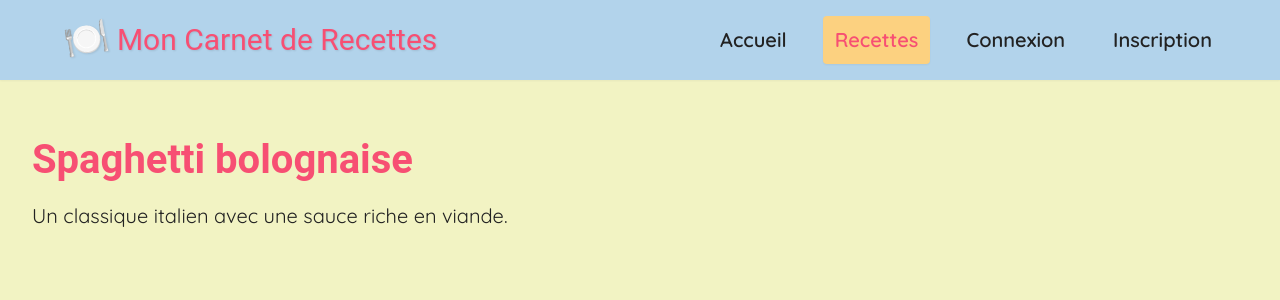
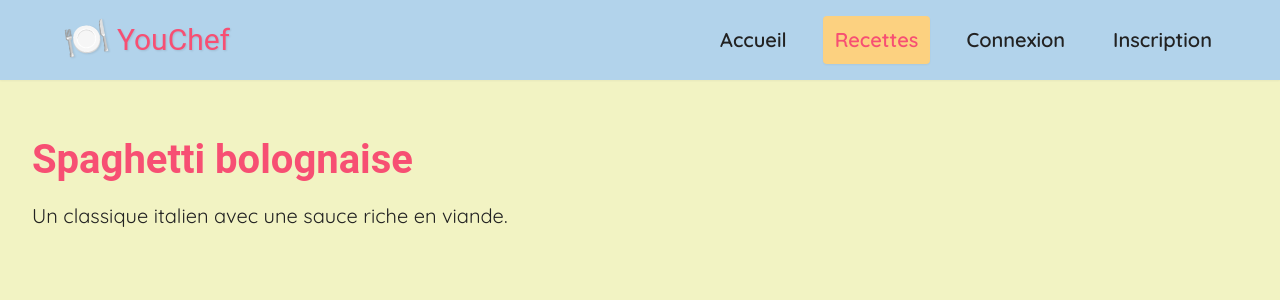
Before and after one commit to jfzara/YouChef, a React (Vite) app: page /recettes/1 in a window 1280 px wide. Shown: the top 300 px of the page. Built offline with nearby package versions, Linux system fonts and the light colour scheme.

Commit message:
Ajout titre YouChef

```diff
--- a/src/App.jsx
+++ b/src/App.jsx
@@ -62,7 +62,6 @@ const App = () => {
                 }
               />
 
-              {/* Ajoutez d'autres routes si nécessaire */}
             </Routes>
           </RecipeProvider>
         </HoverProvider>
--- a/src/components/Navbar/Navbar.jsx
+++ b/src/components/Navbar/Navbar.jsx
@@ -40,7 +40,7 @@ const Navbar = () => {
                 {/* MODIFIÉ : Retiré as={NavLink} car Brand est déjà stylisé comme motion(NavLink) */}
                 <Brand to="/">
                     <BrandIcon>🍽️</BrandIcon>
-                    <span>Mon Carnet de Recettes</span>
+                    <span>YouChef</span>
                 </Brand>
 
                 <MenuToggle onClick={toggleMenu} $isOpen={isOpen}>
```
